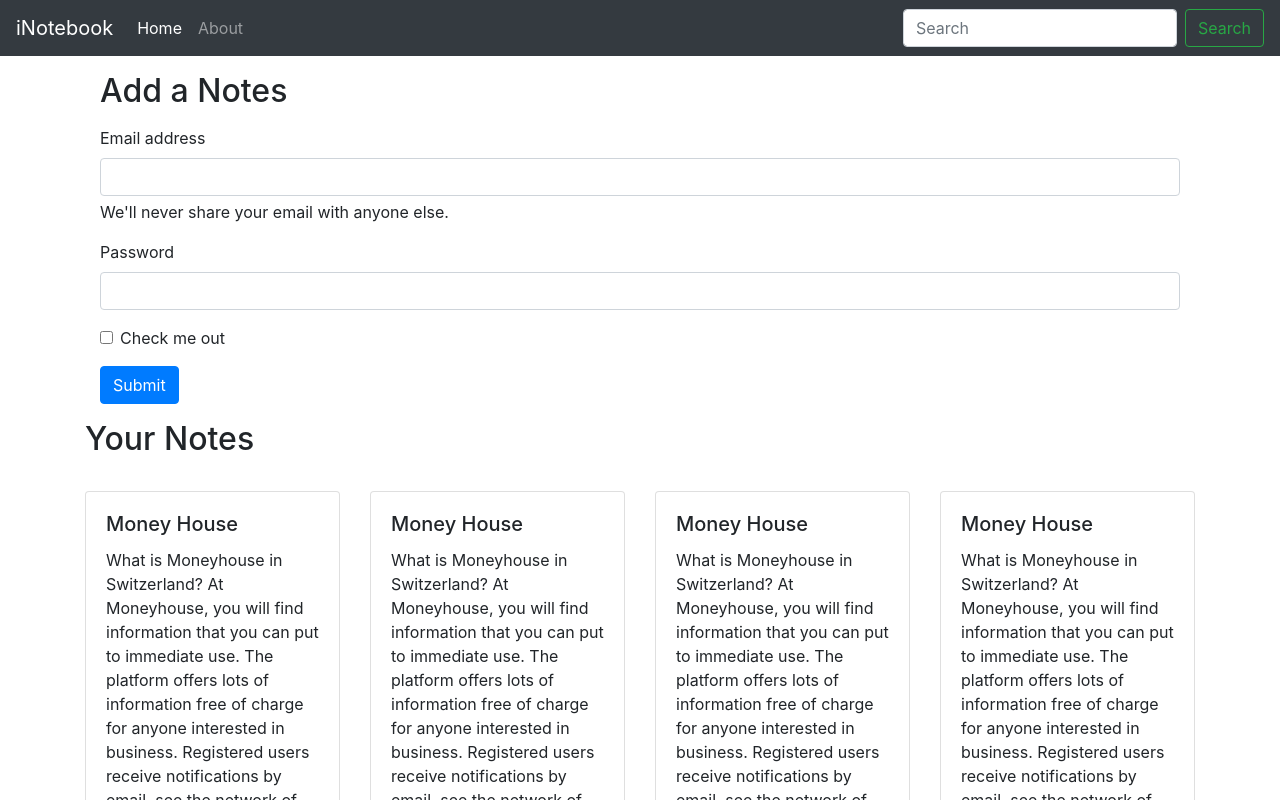
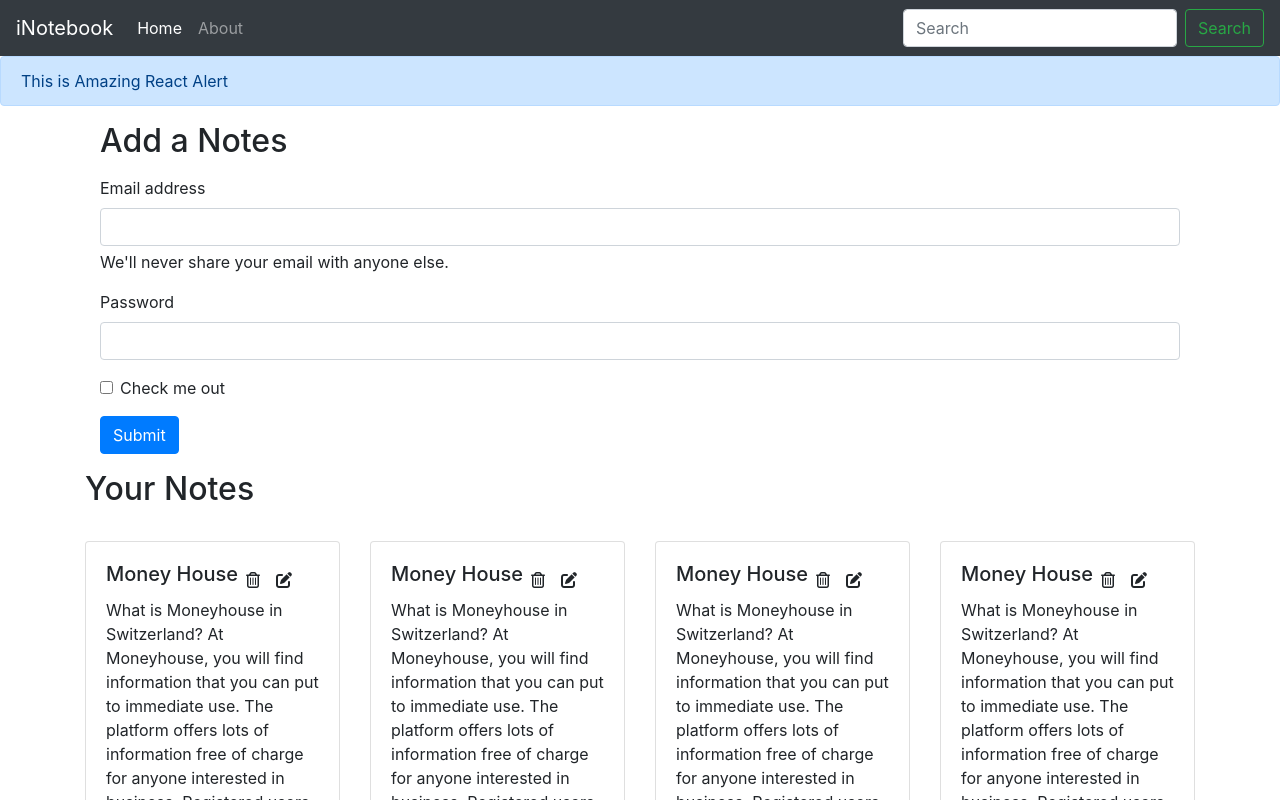
Before and after one commit to Tayyab-103/React.js_CWH_78, a React (Create React App) app in the folder inotebook/: page / in a window 1280 px wide. Shown: the top 800 px of the page. Built offline with nearby package versions, Linux system fonts and the light colour scheme.

Commit message:
L-62 Adding font awesome icons to iNotebook

```diff
--- a/inotebook/public/index.html
+++ b/inotebook/public/index.html
@@ -23,7 +23,7 @@
   <noscript>You need to enable JavaScript to run this app.</noscript>
   <div id="root"></div>
 
-
+  <script src="https://kit.fontawesome.com/374f88512a.js" crossorigin="anonymous"></script>
 
     <!-- Optional JavaScript -->
     <script src="https://code.jquery.com/jquery-3.4.1.slim.min.js"
--- a/inotebook/src/App.js
+++ b/inotebook/src/App.js
@@ -4,13 +4,15 @@
 import Home from "./components/Home";
 import About from "./components/About";
 import NoteState from "./context/notes/NoteState";
+import Alert from "./components/Alert";
 
 function App() {
   return (
     <>
       <NoteState>
         <Router>
-          <Nvabar />
+          <Nvabar/>
+          <Alert message={"This is Amazing React Alert"}/>
           <div className="container">
           <Routes>
             <Route path="/" element={<Home />} />
--- /dev/null
+++ b/inotebook/src/components/Alert.js
@@ -0,0 +1,13 @@
+import React from "react";
+
+const Alert = (props) => {
+  return (
+    <div>
+      <div class="alert alert-primary" role="alert">
+        {props.message}
+      </div>
+    </div>
+  );
+};
+
+export default Alert;
--- a/inotebook/src/components/Noteitem.js
+++ b/inotebook/src/components/Noteitem.js
@@ -4,12 +4,14 @@
   const { note } = props;
   return (
     <div className="col-md-3 ">
-      <div class="card my-3">
-        <div class="card-body">
-          <h5 class="card-title">{note.title}</h5>
-          <p class="card-text">
-           {note.description}
-          </p>
+      <div className="card my-3">
+        <div className="card-body">
+          <div className="d-flex  align-items-center">
+            <h5 className="card-title">{note.title}</h5>
+            <i className="fa-regular fa-trash-can mx-2"></i>
+            <i className="fa-solid fa-pen-to-square mx-2"></i>
+          </div>
+          <p className="card-text">{note.description}</p>
         </div>
       </div>
     </div>
--- a/inotebook/src/components/Notes.js
+++ b/inotebook/src/components/Notes.js
@@ -11,7 +11,7 @@
         <h2>Your Notes</h2>
       <div className="row my-3">
         {notes.map((note) => {
-          return <Noteitem note={note} />;
+          return <Noteitem key={ note._id} note={note} />;
         })}
       </div>
     </div>
--- a/inotebook/src/context/notes/NoteState.js
+++ b/inotebook/src/context/notes/NoteState.js
@@ -14,7 +14,7 @@
       __v: 0,
     },
     {
-      _id: "6551f8881a5694b8573a8f02",
+      _id: "6551f8881a5694b873a8f03",
       user: "652c2d95b6ef23c3daf7edf2",
       title: "Money House",
       description:
@@ -24,7 +24,7 @@
       __v: 0,
     },
     {
-      _id: "6551f8881a5694b8573a8f02",
+      _id: "6551f8881a5694b8573a8f06",
       user: "652c2d95b6ef23c3daf7edf2",
       title: "Money House",
       description:
@@ -34,7 +34,7 @@
       __v: 0,
     },
     {
-      _id: "6551f8881a5694b8573a8f02",
+      _id: "6551f8881a5694b8573a8f08",
       user: "652c2d95b6ef23c3daf7edf2",
       title: "Money House",
       description:
--- a/inotebook/src/index.css
+++ b/inotebook/src/index.css
@@ -11,3 +11,7 @@
   font-family: source-code-pro, Menlo, Monaco, Consolas, 'Courier New',
     monospace;
 }
+
+i{
+  cursor: pointer;
+}
```
